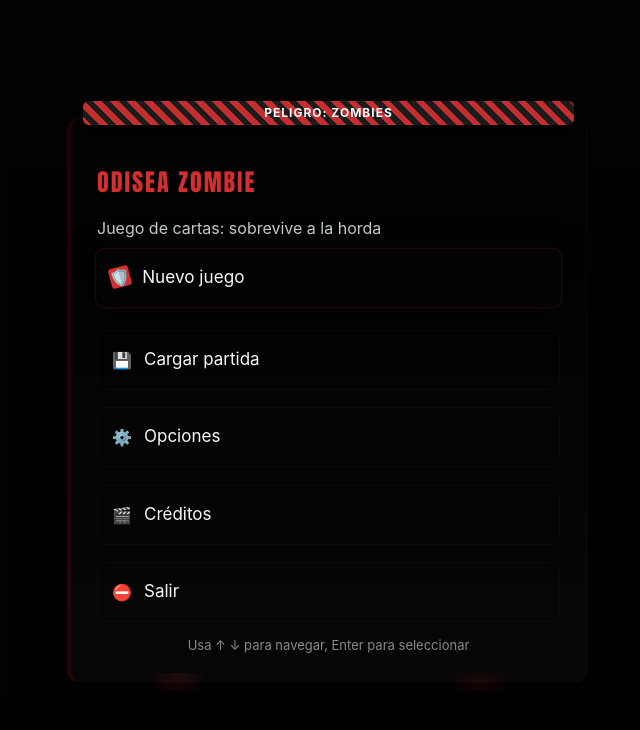
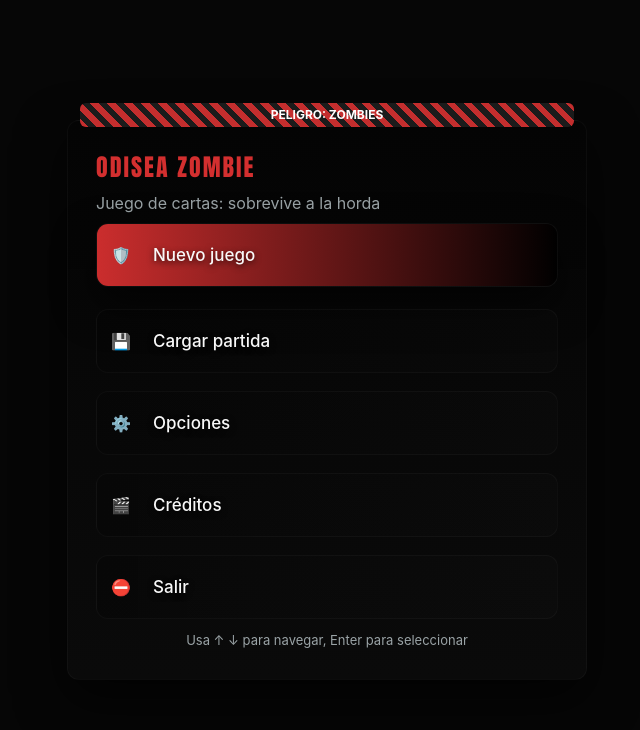
Before and after one commit to Victor-AGSP/odiseaszombie, a React (Vite) app: page / in a window 1280 px wide. Shown: the top 730 px of the page, without its empty margins (313-953 px from the left). Built offline with nearby package versions, Linux system fonts and the light colour scheme.

Commit message:
Actualización

```diff
--- a/src/App.css
+++ b/src/App.css
@@ -1,195 +1,87 @@
-/* Paleta: rojo, negro, blanco — temática zombie, animaciones y aparición escalonada */
-:root {
-  --bg-dark: #060606; /* casi negro */
-  --panel: #0e0e0f;
-  --white: #f8f8f8;
-  --muted: #9aa3a6;
-  --red: #d32f2f; /* sangre */
-  --red-dim: rgba(211,47,47,0.15);
-  --green-ish: #7bd34a; /* putrefacto */
-  --glass: rgba(255,255,255,0.03);
+/* App.css — cleaned and reorganized */
+:root{
+  --bg-dark:#060606;
+  --panel:#0e0e0f;
+  --white:#f8f8f8;
+  --muted:#9aa3a6;
+  --red:#d32f2f;
 }
 
-* { box-sizing: border-box; }
-html,body,#root, .app-root { height: 100vh; margin: 0; }
-body {
-  margin: 0;
+/* Reset / base */
+*{box-sizing:border-box}
+html,body,#root{height:100%;margin:0}
+body{
+  margin:0;
   font-family: Inter, system-ui, -apple-system, 'Segoe UI', Roboto, 'Helvetica Neue', Arial;
-  background-color: var(--bg-dark);
-  color: var(--white);
+  background:var(--bg-dark);
+  color:var(--white);
   -webkit-font-smoothing:antialiased;
-  -moz-osx-font-smoothing: grayscale;
-  /* Sutil textura de sangre y manchas */
-  background-image:
-    radial-gradient(rgba(211,47,47,0.03) 1px, transparent 1px),
-    radial-gradient(rgba(0,0,0,0.2) 1px, transparent 1px),
-    linear-gradient(180deg, rgba(255,255,255,0.02), transparent 30%);
-  background-size: 300px 300px, 60px 60px, 100% 100%;
 }
 
-.app-root { display:flex; flex-direction:column; min-height:100vh; }
-.app-header {
-  position:relative; z-index:2; width:100%; display:flex; align-items:center; gap:12px; padding:18px 28px; border-bottom:1px solid rgba(255,255,255,0.02);
+/* Page layout */
+.menu-page{min-height:100vh;display:flex;align-items:center;justify-content:center;padding:24px}
+.menu{width:100%;max-width:760px;display:flex;align-items:center;justify-content:center}
+
+/* Menu card */
+.menu-card{width:100%;max-width:520px;padding:28px;border-radius:12px;background:linear-gradient(180deg, rgba(0,0,0,0.22), rgba(255,255,255,0.02));border:1px solid rgba(255,255,255,0.03);box-shadow:0 18px 50px rgba(0,0,0,0.7);position:relative}
+.menu-card::before{content:'PELIGRO: ZOMBIES';position:absolute;left:12px;right:12px;top:-18px;height:24px;background:repeating-linear-gradient(45deg,#c42e2e 0 6px,#1b1b1b 6px 12px);color:#fff;font-weight:700;font-size:12px;display:flex;align-items:center;justify-content:center;border-radius:6px}
+.menu-card h2{margin:0 0 6px 0;font-family: 'Oswald', Impact, sans-serif;font-weight:700;color:var(--red);text-transform:uppercase;letter-spacing:2px}
+.subtitle{margin:0 0 12px 0;color:var(--muted)}
+
+/* Menu list */
+.menu-list{list-style:none;padding:0;margin:0;display:flex;flex-direction:column;gap:18px;width:100%}
+.menu-list li{list-style:none}
+
+/* Buttons: single consolidated style, left-aligned labels */
+.menu-button{
+  position:relative;overflow:hidden;display:flex;align-items:center;justify-content:flex-start;
+  width:100%;padding:18px 22px;padding-left:56px;min-height:64px;border-radius:12px;border:1px solid rgba(255,255,255,0.03);
+  background:linear-gradient(90deg, rgba(0,0,0,0.12), rgba(255,255,255,0.01));color:var(--white);font-size:17px;cursor:pointer;text-align:left;
+  transition:transform 320ms cubic-bezier(.22,.8,.3,1),box-shadow 320ms ease,background 240ms linear;
 }
-.app-logo { width:56px; height:56px; filter: saturate(0.3) hue-rotate(-30deg) brightness(0.9); border-radius:8px; }
-.title h1 { margin:0; font-size:24px; letter-spacing:1px; color:var(--red); text-shadow: 0 4px 18px rgba(211,47,47,0.12); }
-.tag { font-size:12px; color:var(--muted); }
+.menu-button .btn-text{position:relative;z-index:3;width:100%;text-align:left}
 
-.app-main { display:none; } /* legacy: hide older main if used */
+/* Icon slot on the left (uses ::after) */
+.menu-button::after{content:'';position:absolute;left:14px;top:50%;transform:translateY(-50%);width:20px;height:20px;font-size:16px;display:flex;align-items:center;justify-content:center;z-index:4}
+.menu .menu-list li:nth-child(1) .menu-button::after{content:'🛡️'}
+.menu .menu-list li:nth-child(2) .menu-button::after{content:'💾'}
+.menu .menu-list li:nth-child(3) .menu-button::after{content:'⚙️'}
+.menu .menu-list li:nth-child(4) .menu-button::after{content:'🎬'}
+.menu .menu-list li:nth-child(5) .menu-button::after{content:'⛔'}
 
-/* Page wrapper: ensure the menu page occupies full viewport and centers content */
-.menu-page { height:100vh; display:flex; align-items:center; justify-content:center; background-color:var(--bg-dark); }
+/* Overlay: animated red->black left-to-right using scaleX */
+.menu-button::before{content:'';position:absolute;inset:0;background:linear-gradient(90deg, rgba(211,47,47,0.96) 0%, rgba(0,0,0,0.96) 100%);transform-origin:left center;transform:scaleX(0);transition:transform 560ms cubic-bezier(.22,.8,.3,1);z-index:1}
+.menu-button:hover::before,.menu-button.active::before{transform:scaleX(1)}
 
-/* Ensure the menu container is centered and has a clear max width */
-.menu { width:100%; display:flex; align-items:center; justify-content:center; }
+/* Hover/active states */
+.menu-button:hover{transform:translateY(-6px);box-shadow:0 14px 36px rgba(0,0,0,0.5)}
+.menu-button.active{box-shadow:0 18px 40px rgba(0,0,0,0.6);transform:translateY(-4px)}
 
-/* Menu card: fixed centered box inside the page */
-.menu-card { width:100%; max-width:520px; background: linear-gradient(180deg, rgba(0,0,0,0.22), rgba(255,255,255,0.02)); padding:26px; border-radius:12px; box-shadow: 0 18px 50px rgba(0,0,0,0.7); border:1px solid rgba(255,255,255,0.03); }
+/* Accessibility: keep text readable above overlay */
+.menu-button .btn-text{color:var(--white);text-shadow:0 2px 6px rgba(0,0,0,0.72);z-index:3}
 
-/* Make the list take full width but keep buttons centered inside */
-.menu .menu-list { width:100%; max-width:520px; display:flex; flex-direction:column; gap:18px; padding:0; margin:0; }
-.menu .menu-list li { list-style:none; }
+/* Hint */
+.hint{margin-top:12px;color:var(--muted);font-size:13px;text-align:center}
 
-/* Default: no pop-in animation unless .animate-in is present */
-.menu .menu-list li { animation: none; opacity:1; transform:none; }
-.menu.animate-in .menu-list li { opacity:0; transform: scale(0.75) translateY(10px); animation: pop-in 420ms cubic-bezier(.2,.9,.2,1) forwards; }
-
-/* Ensure button hover/active only affects the button itself and doesn't retrigger li animation */
-.menu-button { will-change: transform, box-shadow; }
-.menu-button:hover { transform: translateY(-6px) scale(1.01); }
-
-/* Panels animate only when they have .animate-in (kept as before) */
-.panel { opacity:1; transform:none; }
-.panel.animate-in { opacity:0; transform: translateY(12px) scale(.99); animation: panel-in .36s cubic-bezier(.2,.9,.2,1) forwards; }
-
-.menu-button {
-  width:100%; padding:16px 18px; background:linear-gradient(90deg, rgba(0,0,0,0.25), rgba(255,255,255,0.01));
-  border:1px solid rgba(255,255,255,0.03); color:var(--white); text-align:left; border-radius:10px; cursor:pointer; transition: transform .14s ease, box-shadow .14s ease, background .14s ease; font-size:17px;
-  display:flex; align-items:center; gap:12px;
-}
-.menu-button::before {
-  content: '';
-  width:10px; height:10px; border-radius:3px; background:transparent; transition:background .12s ease, transform .12s ease; transform:translateY(0);
-}
-.menu-button.active { background: linear-gradient(90deg, rgba(211,47,47,0.12), rgba(139,211,70,0.03)); border-color: rgba(211,47,47,0.2); box-shadow: 0 8px 30px rgba(211,47,47,0.06); transform: translateY(-4px) scale(1.02); }
-.menu-button.active::before { background: var(--red); transform: translateY(-1px) rotate(-15deg); }
-.menu-button:hover { transform: translateY(-6px); box-shadow: 0 12px 40px rgba(0,0,0,0.7); }
-.menu-button:active { transform: translateY(-2px) scale(.995); }
-.hint { margin-top:10px; color:var(--muted); font-size:13px; }
-
-/* Panels */
-.panel { background: linear-gradient(180deg, rgba(255,255,255,0.02), rgba(255,255,255,0.01)); border:1px solid rgba(255,255,255,0.03); padding:20px; border-radius:12px; box-shadow: 0 10px 40px rgba(0,0,0,0.6); animation: panel-in .36s cubic-bezier(.2,.9,.2,1); }
-.panel h3 { margin-top:0; color:var(--green-ish); }
-
-.actions { display:flex; gap:10px; margin-top:16px; }
-.primary { background: linear-gradient(180deg, var(--red), #b72626); color:var(--white); border:none; padding:10px 14px; border-radius:10px; cursor:pointer; box-shadow: 0 8px 20px rgba(211,47,47,0.18); transition: transform .12s ease, box-shadow .12s ease; }
-.primary:hover { transform: translateY(-6px) scale(1.03); box-shadow: 0 18px 40px rgba(211,47,47,0.22); }
-
-button { font:inherit; }
-.chip { background: transparent; border:1px solid rgba(255,255,255,0.04); padding:8px 10px; border-radius:999px; cursor:pointer; color:var(--white); transition: all .12s ease; }
-.chip.selected { background: var(--red-dim); border-color: rgba(211,47,47,0.22); box-shadow: inset 0 -4px 20px rgba(0,0,0,0.4); }
-
-.save-list { list-style:none; padding:0; margin:8px 0 0 0; display:flex; flex-direction:column; gap:8px; }
-.save-item { display:flex; justify-content:space-between; gap:12px; align-items:center; padding:10px; border-radius:10px; background: linear-gradient(180deg, rgba(0,0,0,0.22), rgba(255,255,255,0.01)); border:1px solid rgba(255,255,255,0.02); }
-.save-actions { display:flex; gap:8px; }
-.danger { background: transparent; border:1px solid rgba(211,47,47,0.22); color:var(--red); padding:6px 8px; border-radius:8px; cursor:pointer; }
-.muted { color:var(--muted); font-size:13px; }
-
-.game-view p { margin:6px 0; }
-
-/* Decorative blood drip at the bottom of the container */
-.menu::after, .panel::after {
-  content: '';
-  display:block; height:18px; margin-top:12px; background-image: radial-gradient(circle at 10% 10%, rgba(211,47,47,0.16) 8%, transparent 9%), radial-gradient(circle at 85% 50%, rgba(211,47,47,0.12) 8%, transparent 9%);
-  border-radius: 0 0 12px 12px; opacity:0.95;
+/* Responsive */
+@media(max-width:520px){
+  .menu-card{padding:18px}
+  .menu-button{min-height:56px;padding:14px 16px;padding-left:48px;font-size:15px}
+  .menu-list{gap:14px}
 }
 
-/* Animations */
-@keyframes pop-in {
-  from { opacity:0; transform: scale(.7) translateY(8px); }
-  to { opacity:1; transform: scale(1) translateY(0); }
-}
+/* Simple animations */
+@keyframes pop-in{from{opacity:0;transform:translateY(18px) scale(.96)}to{opacity:1;transform:translateY(0) scale(1)}}
+.menu.animate-in .menu-list li{opacity:0;transform:translateY(18px) scale(.96);animation:pop-in 520ms cubic-bezier(.2,.9,.2,1) forwards}
+.menu.animate-in .menu-list li:nth-child(1){animation-delay:80ms}
+.menu.animate-in .menu-list li:nth-child(2){animation-delay:160ms}
+.menu.animate-in .menu-list li:nth-child(3){animation-delay:240ms}
+.menu.animate-in .menu-list li:nth-child(4){animation-delay:320ms}
+.menu.animate-in .menu-list li:nth-child(5){animation-delay:400ms}
 
-@keyframes panel-in {
-  from { opacity:0; transform: translateY(12px) scale(.99); }
-  to { opacity:1; transform: translateY(0) scale(1); }
-}
+/* Misc small helpers kept minimal */
+.app-header{display:flex;align-items:center;gap:12px;padding:18px 28px;border-bottom:1px solid rgba(255,255,255,0.02)}
+.app-logo{width:56px;height:56px;border-radius:8px}
+.title h1{margin:0;font-size:24px;color:var(--red);letter-spacing:1px}
 
-@keyframes title-pulse {
-  0% { text-shadow: 0 6px 22px rgba(211,47,47,0.06); transform: translateY(0); }
-  50% { text-shadow: 0 14px 38px rgba(211,47,47,0.16); transform: translateY(-3px) rotate(-0.6deg); }
-  100% { text-shadow: 0 6px 22px rgba(211,47,47,0.06); transform: translateY(0); }
-}
-
-/* Make background more thematic: vignette + subtle ruined city silhouette */
-body::before {
-  content: '';
-  position: fixed;
-  left: 0; right: 0; top: 0; bottom: 0; z-index: 0;
-  pointer-events: none;
-  background-image: radial-gradient(ellipse at 10% 20%, rgba(217,76,61,0.04), transparent 10%),
-                    linear-gradient(180deg, rgba(0,0,0,0.45), rgba(0,0,0,0.7));
-}
-
-/* Menu card decoration: hazard tape on top and torn edge */
-.menu-card { position: relative; overflow: visible; }
-.menu-card::before {
-  content: 'PELIGRO: ZOMBIES';
-  position: absolute; left: 12px; right: 12px; top: -18px; height: 24px;
-  background: repeating-linear-gradient(45deg, #c42e2e 0 6px, #1b1b1b 6px 12px);
-  color: #fff; font-weight:700; font-size:12px; display:flex; align-items:center; justify-content:center; letter-spacing:1px; border-radius:6px; box-shadow: 0 6px 12px rgba(0,0,0,0.6);
-}
-.menu-card::after {
-  content: '';
-  position: absolute; left: 6px; right: 6px; bottom: -10px; height:18px; border-radius:8px; background-image: radial-gradient(circle at 20% 20%, rgba(211,47,47,0.14), transparent 8%), radial-gradient(circle at 80% 60%, rgba(211,47,47,0.1), transparent 8%); opacity:0.95;
-}
-
-/* Title styling: survival stencil look */
-.menu-card h2 { font-family: 'Oswald', Impact, sans-serif; font-weight:700; color:var(--red); margin-bottom:6px; text-transform:uppercase; letter-spacing:2px; }
-.subtitle { color: #dbe6d9; opacity:0.9; margin-bottom:12px; }
-
-/* Button icons/emojis per item to add context */
-.menu-button { position: relative; padding-left:46px; }
-.menu-button::before { content: ''; position: absolute; left:14px; width:20px; height:20px; display:inline-flex; align-items:center; justify-content:center; font-size:16px; }
-.menu .menu-list li:nth-child(1) .menu-button::before { content: '🛡️'; }
-.menu .menu-list li:nth-child(2) .menu-button::before { content: '💾'; }
-.menu .menu-list li:nth-child(3) .menu-button::before { content: '⚙️'; }
-.menu .menu-list li:nth-child(4) .menu-button::before { content: '🎬'; }
-.menu .menu-list li:nth-child(5) .menu-button::before { content: '⛔'; }
-
-/* Hover: small red glow and smear */
-.menu-button:hover { box-shadow: 0 18px 40px rgba(211,47,47,0.14); }
-.menu-button.active { box-shadow: 0 20px 50px rgba(139,0,0,0.22); }
-
-/* Add subtle blood splatter behind the active button */
-.menu .menu-list li:nth-child(5) .menu-button.active { background-image: linear-gradient(90deg, rgba(211,47,47,0.14), rgba(0,0,0,0.02)); }
-
-/* Increase spacing and emulate survival UI (labels, small separators) */
-.menu-list { gap:20px; }
-.menu-card { border-left:4px solid rgba(139,0,0,0.25); }
-
-/* Footer note style inside card (if added later) */
-.menu-card .hint { text-align:center; margin-top:14px; opacity:0.85; }
-
-/* Ensure no striped background by default (allow hover to add subtle accents) */
-.menu .menu-list li .menu-button { background-image: none; }
-
-/* Hover: soft green -> red translucent gradient for survival look (restored) */
-.menu .menu-list li .menu-button:hover {
-  background: linear-gradient(90deg, rgba(139,211,70,0.14), rgba(211,47,47,0.12));
-  border-color: rgba(211,47,47,0.12);
-  color: var(--white);
-  transform: translateY(-6px) scale(1.02);
-  box-shadow: 0 14px 36px rgba(0,0,0,0.5), inset 0 -4px 12px rgba(0,0,0,0.12);
-  text-shadow: 0 2px 2px rgba(0,0,0,0.6);
-}
-
-/* Keep active/selected visual but avoid heavy stripes */
-.menu .menu-list li .menu-button.active { box-shadow: 0 18px 40px rgba(0,0,0,0.6); transform: translateY(-4px) scale(1.01); }
-
-/* small screens adjustments */
-@media (max-width:520px) {
-  .menu, .panel { width: 92vw; padding:14px; }
-  .app-logo { width:44px; height:44px; }
-  .menu h2 { font-size:22px; }
-}
+/* End of cleaned CSS */
--- a/src/MainMenu.jsx
+++ b/src/MainMenu.jsx
@@ -35,7 +35,7 @@ export default function MainMenu({ onSelect }) {
                 onMouseEnter={() => setSelectedIndex(i)}
                 onClick={() => onSelect(it)}
               >
-                {it}
+                <span className="btn-text">{it}</span>
               </button>
             </li>
           ))}
```
